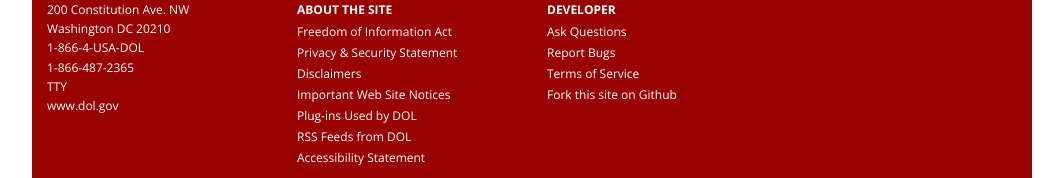
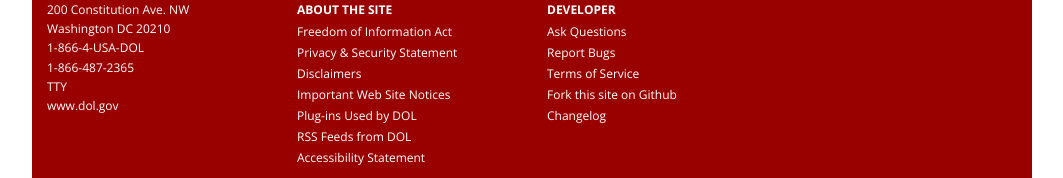
Before and after one commit to USDepartmentofLabor/Developer, a Jekyll site: the page built from _posts/2015-04-10-release-notes.md, in a window 1280 px wide. Shown: the part 1321-1499 px from the top of the page, without its empty margins (108-1171 px from the left). Built offline with Jekyll 4.4.1, drawn with Linux system fonts in a browser that asks for light colours; Markdown is read by kramdown in place of the engine named in the settings.

Commit message:
link to changelog

```diff
--- a/_includes/footer.html
+++ b/_includes/footer.html
@@ -54,7 +54,7 @@
         <li><a href="https://github.com/USDepartmentofLabor/DOLAPI/issues/new">Report Bugs</a></li>
         <li><a href="{{ site.baseurl }}/terms-of-service/">Terms of Service</a></li>
         <li><a href="https://github.com/USDepartmentofLabor/Developer/tree/gh-pages">Fork this site on Github</a></li>
-
+        <li><a href="{{ site.baseurl }}/release-notes/">Changelog</a></li>
       <!--<li><a href="http://www.dol.gov/dol/topic/Spanish-speakingTopic.htm">Espa&ntilde;ol</a></li>-->
       <!--<li><a href="http://www.dol.gov/dol/siteindex.htm">A to Z Index</a></li>-->
       <!--<li><a href="http://www.dol.gov/dol/organization.htm">Agencies</a></li>-->
```
